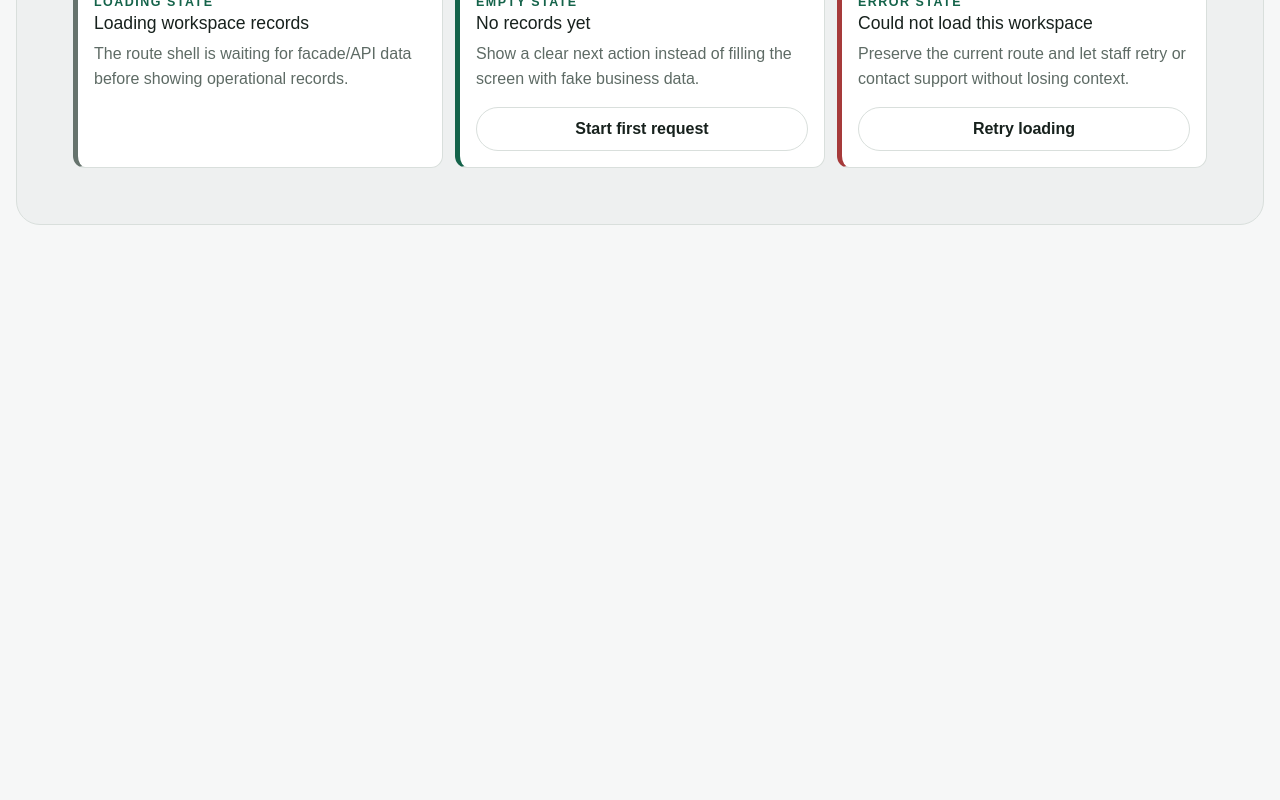
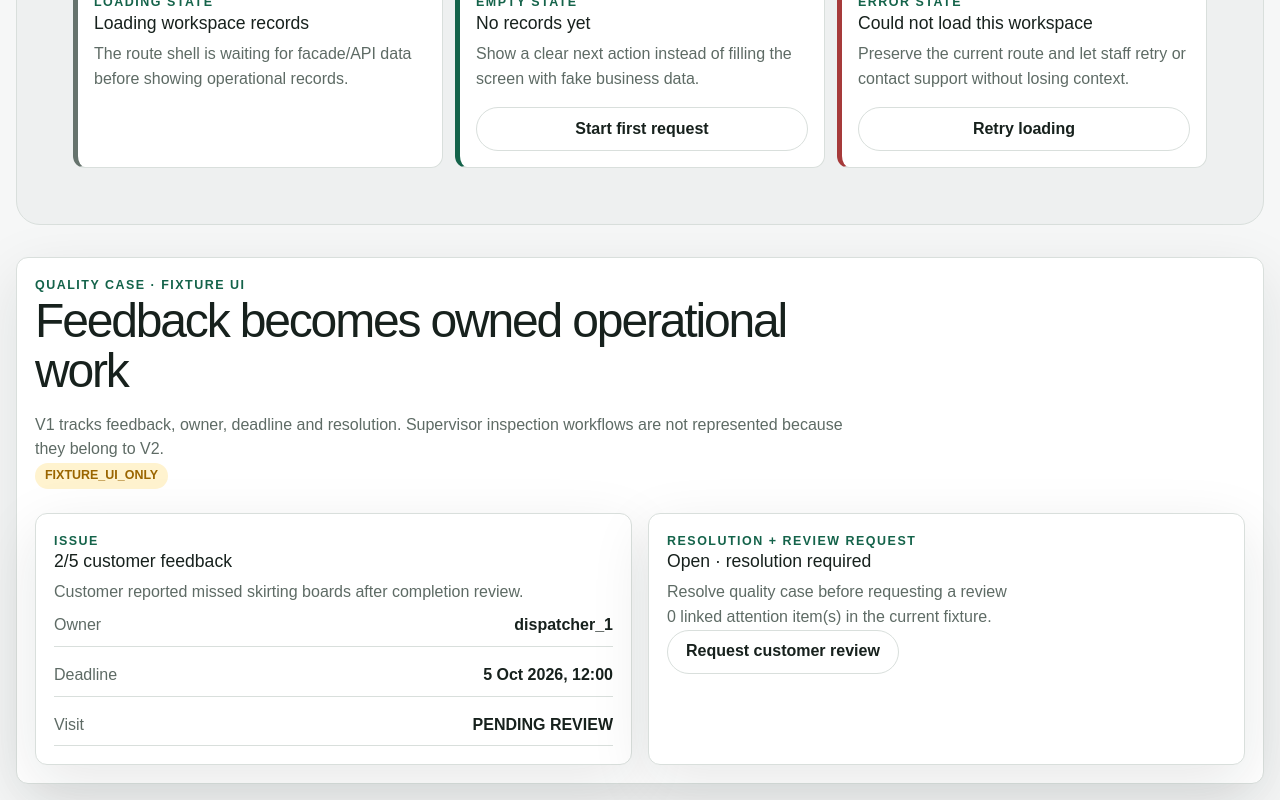
Before and after one commit to SaamVR/ServiceDesk, a Next.js app: page /app/1/quality in a window 1280 px wide. Shown: the part 2696-3496 px from the top of the page. Before the commit the page ends 2937 px from the top, so only its background shows below. Built offline with nearby package versions, Linux system fonts and the light colour scheme.

Commit message:
feat(quality): wire quality review into staff route

```diff
--- a/src/app/app/[workspace]/quality/page.tsx
+++ b/src/app/app/[workspace]/quality/page.tsx
@@ -1,14 +1,18 @@
 import { OperationalRoute } from "@/features/operations/OperationalRoute";
+import { QualityReviewPreview } from "@/features/quality/QualityReviewPreview";
 
 export default async function StaffQualityPage({ params }: { params: Promise<{ workspace: string }> }) {
   const { workspace } = await params;
 
   return (
+    <>
       <OperationalRoute
         surface="staff"
         workspaceLabel={workspace}
         title="Quality cases and recovery ownership."
         description="Feedback, issue owner, deadline, resolution state and optional review request are shown without pretending supervisor inspections exist in V1."
       />
+      <QualityReviewPreview />
+    </>
   );
 }
```
Lines whose indentation alone changed are shown as unchanged.
